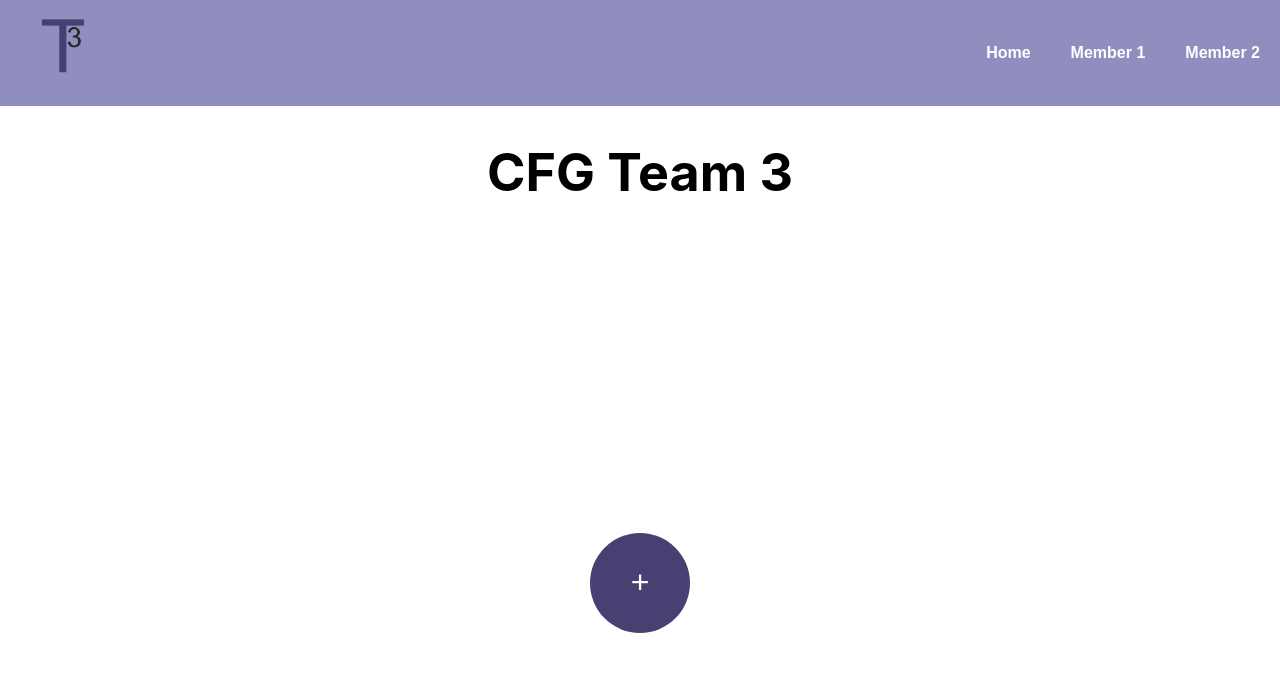
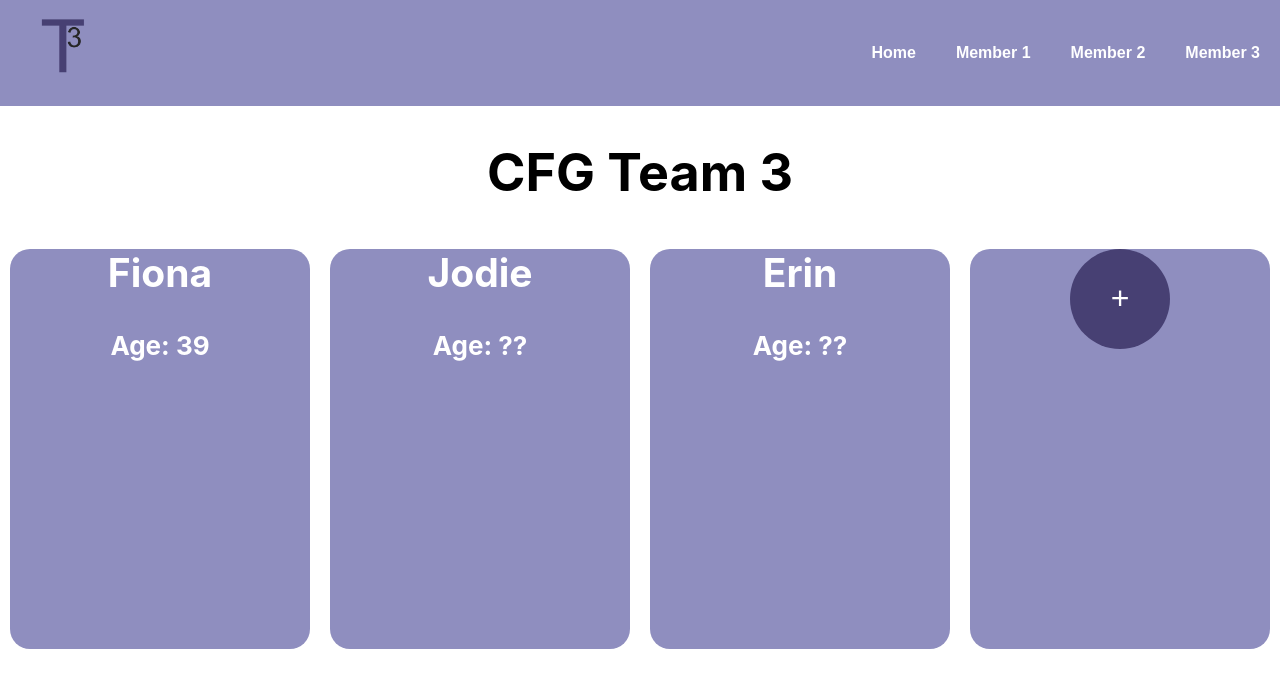
Before and after one commit to FMossman/CFGTeam3Project, a React (Create React App) app in the folder team3-app/: page / in a window 1280 px wide. Shown: the top 688 px of the page. Built offline with nearby package versions, Linux system fonts and the light colour scheme.

Commit message:
Added Erin

```diff
--- a/team3-app/src/App.js
+++ b/team3-app/src/App.js
@@ -4,6 +4,7 @@ import { Routes, Route } from "react-router-dom";
 import Home from './pages/Home';
 import Member1 from './pages/Member1';
 import Member2 from './pages/Member2';
+import Member3 from './pages/Member2';
 import NavigationBar from './components/NavigationBar';
 
 
@@ -17,6 +18,7 @@ function App() {
         <Route path="home" element={ <Home/> } />
         <Route path="member1" element={ <Member1/> } />
         <Route path="member2" element={ <Member2/> } />
+        <Route path="member3" element={ <Member3/> } />
       </Routes>
 
     </div>
--- /dev/null
+++ b/team3-app/src/components/MemberCard.css
@@ -0,0 +1,12 @@
+.memberCardsContainer {
+    display: flex;
+  }
+
+
+.memberCard {
+    width: 300px;
+    height: 400px;
+    margin: 10px;
+    border-radius: 20px;
+    background: #8F8EBF;
+}
--- a/team3-app/src/components/MemberCard.js
+++ b/team3-app/src/components/MemberCard.js
@@ -1,5 +1,5 @@
 import PropTypes from 'prop-types';
-
+import './MemberCard.css';
 
 //function MemberCard for holding image/name/age/background
 
--- a/team3-app/src/components/NavigationBar.js
+++ b/team3-app/src/components/NavigationBar.js
@@ -12,6 +12,7 @@ function NavigationBar() {
                     <li><Link to="home">Home</Link></li>
                     <li><Link to="member1">Member 1</Link></li>
                     <li><Link to="member2">Member 2</Link></li>
+                    <li><Link to="member3">Member 3</Link></li>
                 </ul>
             </div>
         </div>
--- a/team3-app/src/pages/Home.js
+++ b/team3-app/src/pages/Home.js
@@ -1,7 +1,12 @@
 import React from 'react';
 import Member from '../components/MemberCard';
 
-
+/* I'm trying to see if I can set up an array of members to use and loop through to create the cards automatically and then when someone hits the add member card it will generate another card with the new info...
+const member = [];
+member[0] = {name:"Fiona", age:"39", background: "Worked in film and television before becoming a primary school teacher and is now wanting to switch careers."};
+member[1] = {name:"Jodi", age:"??", background: "???????"};
+member[2] = {name:"Erin", age:"??", background: "???????"};
+*/
 
 
 function Home() {
@@ -15,7 +20,10 @@ function Home() {
             <Member name='Fiona' age='39' />
           </a>
           <a href="./Member2">
-            <Member name='Jodie' age='39' />
+            <Member name='Jodie' age='??' />
+          </a>
+          <a href="./Member2">
+            <Member name='Erin' age='??' />
           </a>
           <div className="memberCard">
             <button className="addMemberButton">+</button>
```
Also changed, not shown: team3-app/src/pages/Member3.js (added, +15 -0 lines).
